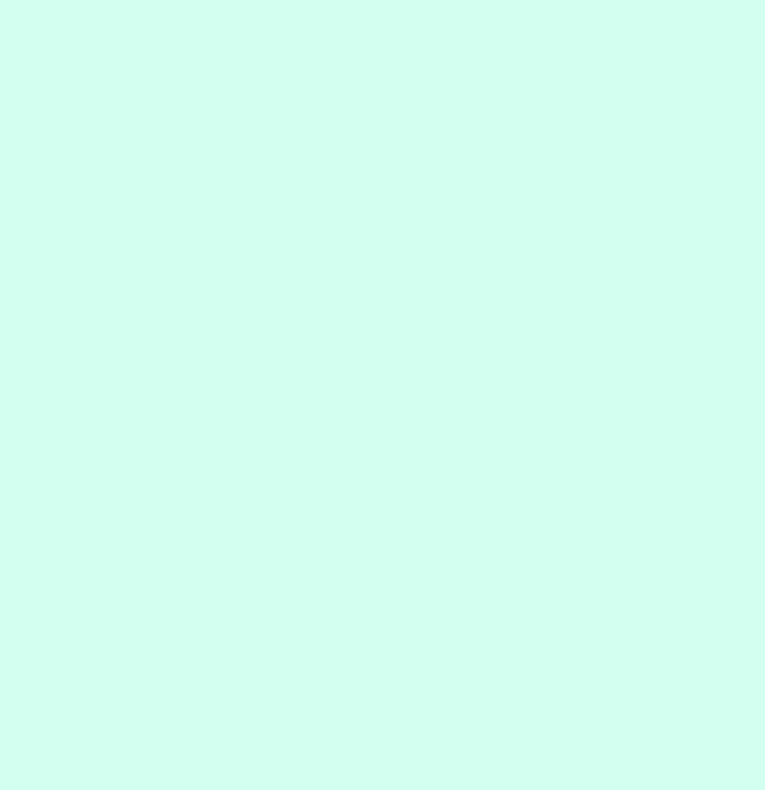
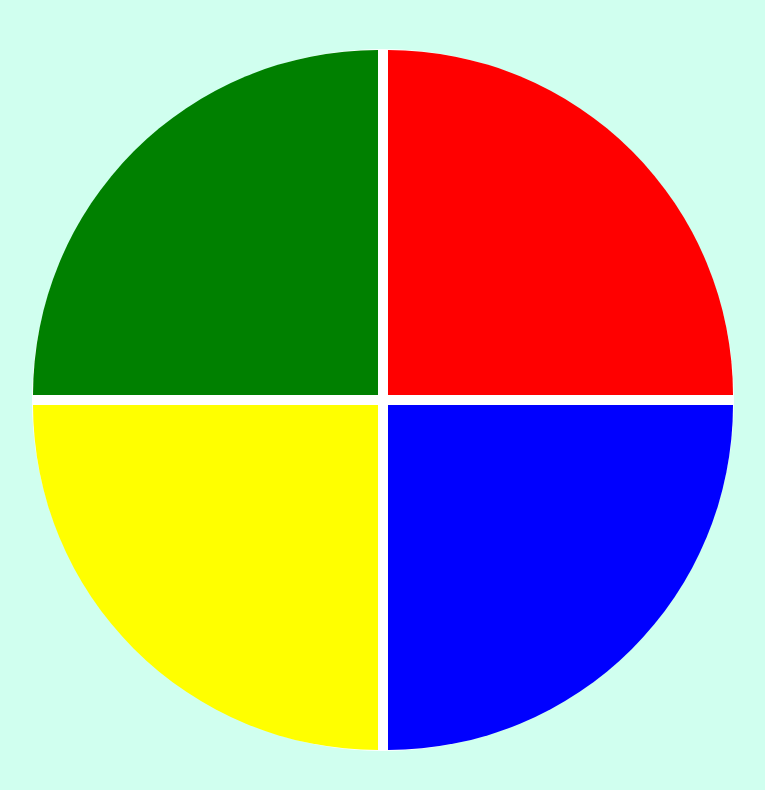
Before and after one commit to MarceloCLopes/genesisGame, a plain HTML site: page index.html in a window 1280 px wide. Shown: the whole page, without its empty margins (257-1022 px from the left). Drawn offline with Linux system fonts and the light colour scheme.

Commit message:
Definindo cores

```diff
--- a/script.js
+++ b/script.js
@@ -0,0 +1,13 @@
+let order = [];
+let clickedOrder = [];
+let score = 0;
+
+//0 = verde
+//1 = vermelho
+//2 = amarelo;
+//3 = azul
+
+const green = document.querySelector('.green');
+const red = document.querySelector('.red');
+const yellow = document.querySelector('.yellow');
+const blue = document.querySelector('.blue')
--- a/style.css
+++ b/style.css
@@ -1,13 +1,51 @@
-*{
-  padding: 0;
+body{
   margin: 0;
-  box-sizing: border-box;
-}
-
-body{
   background-color: rgb(208, 255, 239);
 }
 
 .main-game{
+  height: 100vh;
+  width: 100vw;
+  display: flex;
+  justify-content: center;
+  align-items: center;
+}
 
+.genius{
+  display: grid;
+  grid-template-areas: 'verde vermelho' 'amarelo azul';
+  grid-gap: 10px;
+  border: 1px solid #ffffff;
+  background-color: #fff;
+  border-radius: 100%;
+  width: 700px;
+  height: 700px;
 }
+
+.blue{
+  grid-area: azul;
+  background-color: blue;
+  border-bottom-right-radius: 100%;
+}
+
+.red{
+  grid-area: vermelho;
+  background-color: red;
+  border-top-right-radius: 100%;
+}
+
+.yellow{
+  grid-area: amarelo;
+  background-color: yellow;
+  border-bottom-left-radius: 100%;
+}
+
+.green{
+  grid-area: verde;
+  background-color: green;
+  border-top-left-radius: 100%;
+}
+
+.selected{
+  opacity: .8;
+}
```
